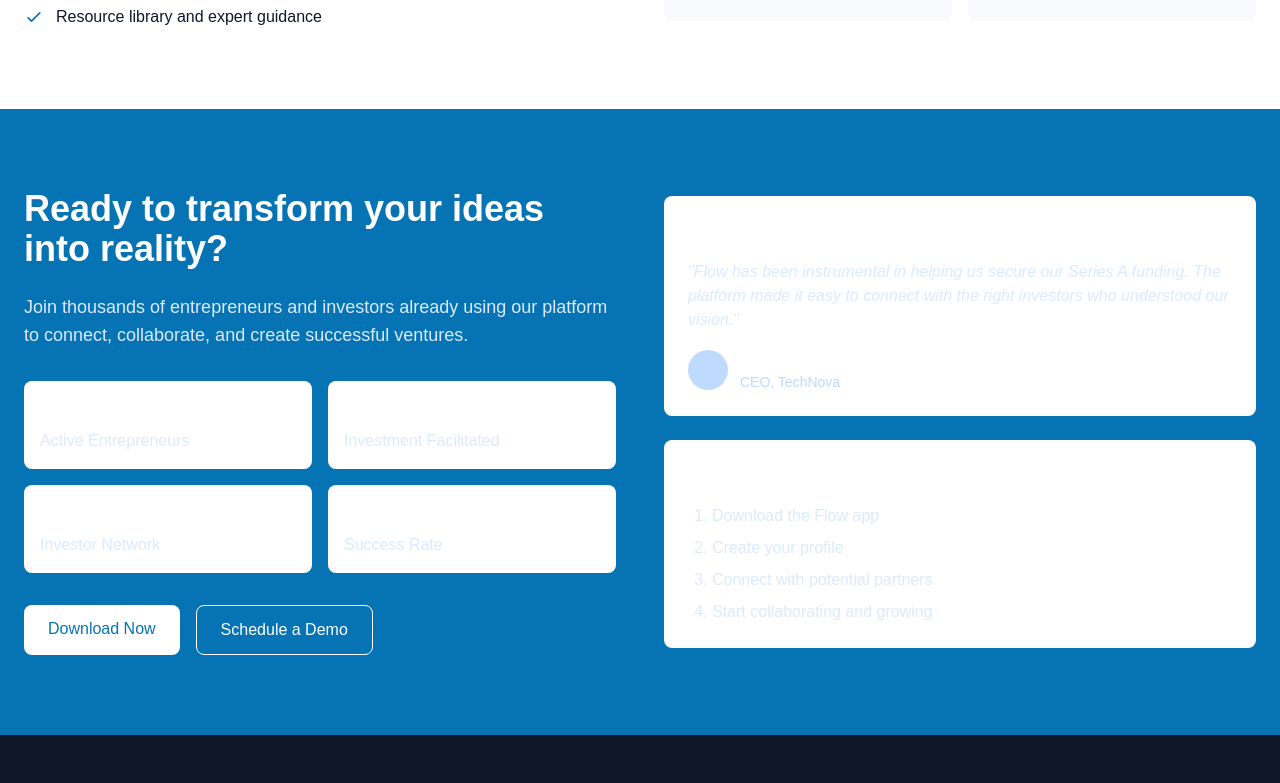
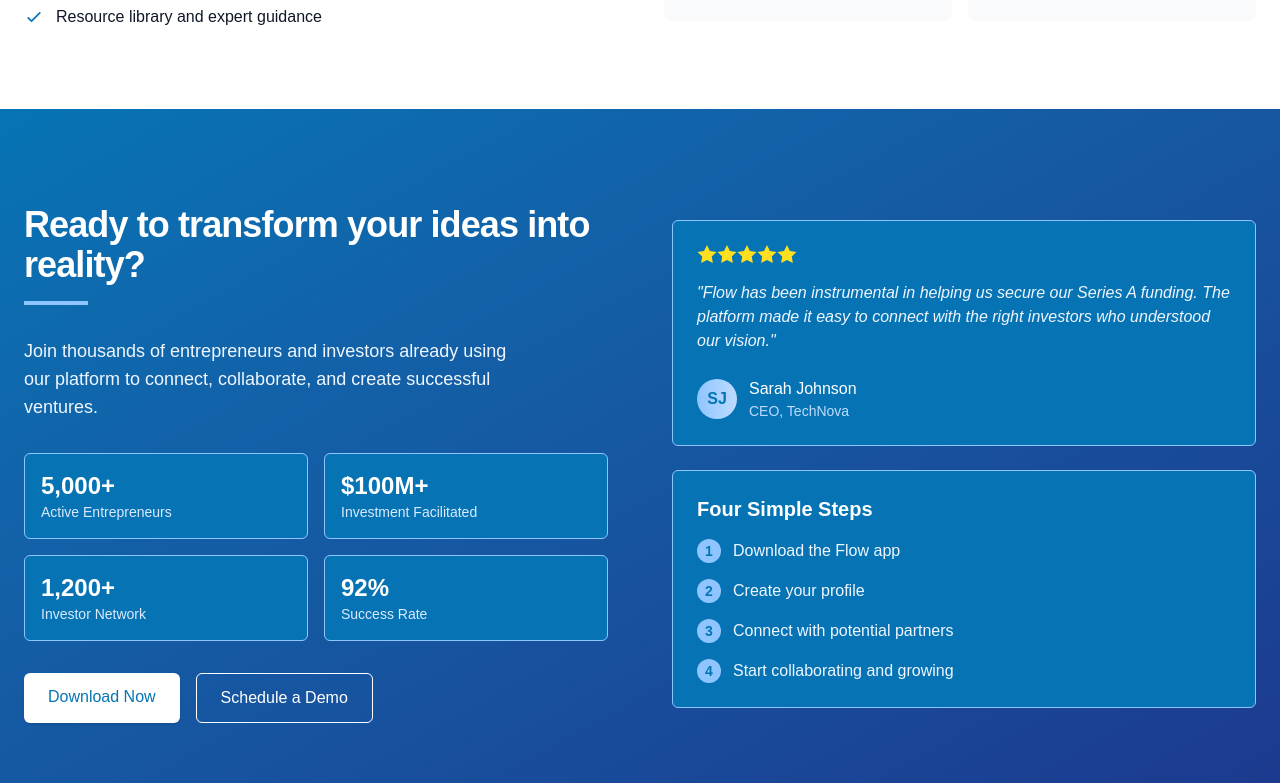
Before and after one commit to johnomeyo/flow-site, a Next.js app: page / in a window 1280 px wide. Shown: the part 1531-2314 px from the top of the page. Built offline with nearby package versions, Linux system fonts and the light colour scheme.

Commit message:
made the necessary changes for smooth design

```diff
--- a/app/page.tsx
+++ b/app/page.tsx
@@ -235,75 +235,96 @@ export default function Home() {
           </div>
         </div>
       </section>
+      <section className="py-16 md:py-24 w-full text-white bg-gradient-to-br from-[#0674B4] to-blue-900">
+  <div className="container mx-auto px-4 md:px-6 max-w-7xl">
+    <div className="grid md:grid-cols-2 gap-8 lg:gap-16 items-center">
+      <div className="space-y-8">
+        <div>
+          <h2 className="text-3xl md:text-4xl font-bold tracking-tight">Ready to transform your ideas into reality?</h2>
+          <div className="h-1 w-16 bg-blue-300 mt-4"></div>
+        </div>
 
-      {/* CTA Section - Expanded */}
-      <section className="py-20 w-full text-white" style={{ backgroundColor: '#0674B4' }}>
-        <div className="container mx-auto px-6">
-          <div className="grid md:grid-cols-2 gap-12 items-center">
-            <div>
-              <h2 className="text-3xl md:text-4xl font-bold mb-6">Ready to transform your ideas into reality?</h2>
-              <p className="text-blue-100 mb-8 text-lg">
+        <p className="text-blue-50 text-lg max-w-lg">
           Join thousands of entrepreneurs and investors already using our platform to connect, collaborate, and create successful ventures.
         </p>
 
-              <div className="grid grid-cols-2 gap-4 mb-8">
-                <div className="bg-white bg-opacity-10 p-4 rounded-lg">
-                  <h4 className="font-semibold text-xl mb-1">5,000+</h4>
-                  <p className="text-blue-100">Active Entrepreneurs</p>
+        <div className="grid grid-cols-2 gap-4">
+          <div className="border border-blue-300 p-4 rounded-md backdrop-blur-sm bg-[#0674B4]">
+            <p className="font-semibold text-2xl">5,000+</p>
+            <p className="text-blue-100 text-sm">Active Entrepreneurs</p>
           </div>
-                <div className="bg-white bg-opacity-10 p-4 rounded-lg">
-                  <h4 className="font-semibold text-xl mb-1">$100M+</h4>
-                  <p className="text-blue-100">Investment Facilitated</p>
+          <div className="border border-blue-300 p-4 rounded-md backdrop-blur-sm bg-[#0674B4]">
+            <p className="font-semibold text-2xl">$100M+</p>
+            <p className="text-blue-100 text-sm">Investment Facilitated</p>
           </div>
-                <div className="bg-white bg-opacity-10 p-4 rounded-lg">
-                  <h4 className="font-semibold text-xl mb-1">1,200+</h4>
-                  <p className="text-blue-100">Investor Network</p>
+          <div className="border border-blue-300 p-4 rounded-md backdrop-blur-sm bg-[#0674B4]">
+            <p className="font-semibold text-2xl">1,200+</p>
+            <p className="text-blue-100 text-sm">Investor Network</p>
           </div>
-                <div className="bg-white bg-opacity-10 p-4 rounded-lg">
-                  <h4 className="font-semibold text-xl mb-1">92%</h4>
-                  <p className="text-blue-100">Success Rate</p>
+          <div className="border border-blue-300 p-4 rounded-md backdrop-blur-sm bg-[#0674B4]">
+            <p className="font-semibold text-2xl">92%</p>
+            <p className="text-blue-100 text-sm">Success Rate</p>
           </div>
         </div>
 
-              <div className="flex flex-col sm:flex-row space-y-4 sm:space-y-0 sm:space-x-4">
-                <Link href="/download" className="px-6 py-3 bg-white text-center font-medium rounded-lg transition-colors" style={{ color: '#0674B4' }}>
+        <div className="flex flex-col sm:flex-row gap-4">
+          <a href="/download" className="px-6 py-3 bg-white text-[#0674B4] text-center font-medium rounded-md hover:bg-blue-50 transition-colors duration-300 shadow-sm">
             Download Now
-                </Link>
-                <Link href="/contact" className="px-6 py-3 border border-white text-white text-center font-medium rounded-lg hover:bg-white hover:bg-opacity-10 transition-colors">
+          </a>
+          <a href="/contact" className="px-6 py-3 border border-white text-white text-center font-medium rounded-md hover:bg-white hover:bg-opacity-10 transition-colors duration-300">
             Schedule a Demo
-                </Link>
+          </a>
         </div>
       </div>
 
-            <div className="space-y-6">
-              <div className="bg-white bg-opacity-10 p-6 rounded-lg">
-                <h3 className="text-xl font-semibold mb-3">What Our Users Say</h3>
-                <p className="italic text-blue-100 mb-4">
+      <div className="space-y-6 mt-8 md:mt-0">
+        <div className="backdrop-blur-sm bg-[#0674B4] border border-blue-300 p-6 rounded-md">
+          <div className="flex items-center mb-4">
+            <div className="flex">
+              {[1, 2, 3, 4, 5].map((star) => (
+                <svg key={star} className="h-5 w-5 text-yellow-300 fill-current" viewBox="0 0 20 20">
+                  <path d="M10 15l-5.878 3.09 1.123-6.545L.489 6.91l6.572-.955L10 0l2.939 5.955 6.572.955-4.756 4.635 1.123 6.545z" />
+                </svg>
+              ))}
+            </div>
+          </div>
+          <p className="italic text-blue-50 mb-6">
             "Flow has been instrumental in helping us secure our Series A funding. The platform made it easy to connect with the right investors who understood our vision."
           </p>
           <div className="flex items-center">
-                  <div className="w-10 h-10 rounded-full bg-blue-200 mr-3"></div>
-                  <div>
+            <div className="w-10 h-10 rounded-full bg-gradient-to-r from-blue-300 to-blue-200 flex items-center justify-center text-[#0674B4] font-bold">SJ</div>
+            <div className="ml-3">
               <p className="font-medium">Sarah Johnson</p>
               <p className="text-blue-200 text-sm">CEO, TechNova</p>
             </div>
           </div>
         </div>
 
-              <div className="bg-white bg-opacity-10 p-6 rounded-lg">
-                <h3 className="text-xl font-semibold mb-3">Getting Started is Easy</h3>
-                <ol className="space-y-2 ml-6 list-decimal">
-                  <li className="text-blue-100">Download the Flow app</li>
-                  <li className="text-blue-100">Create your profile</li>
-                  <li className="text-blue-100">Connect with potential partners</li>
-                  <li className="text-blue-100">Start collaborating and growing</li>
-                </ol>
+        <div className="backdrop-blur-sm bg-[#0674B4] border border-blue-300 p-6 rounded-md">
+          <h3 className="text-xl font-semibold mb-4">Four Simple Steps</h3>
+          <div className="space-y-4">
+            <div className="flex items-start">
+              <div className="flex-shrink-0 w-6 h-6 rounded-full bg-blue-300 text-[#0674B4] flex items-center justify-center font-semibold text-sm">1</div>
+              <p className="ml-3 text-blue-50">Download the Flow app</p>
+            </div>
+            <div className="flex items-start">
+              <div className="flex-shrink-0 w-6 h-6 rounded-full bg-blue-300 text-[#0674B4] flex items-center justify-center font-semibold text-sm">2</div>
+              <p className="ml-3 text-blue-50">Create your profile</p>
+            </div>
+            <div className="flex items-start">
+              <div className="flex-shrink-0 w-6 h-6 rounded-full bg-blue-300 text-[#0674B4] flex items-center justify-center font-semibold text-sm">3</div>
+              <p className="ml-3 text-blue-50">Connect with potential partners</p>
+            </div>
+            <div className="flex items-start">
+              <div className="flex-shrink-0 w-6 h-6 rounded-full bg-blue-300 text-[#0674B4] flex items-center justify-center font-semibold text-sm">4</div>
+              <p className="ml-3 text-blue-50">Start collaborating and growing</p>
+            </div>
+          </div>
         </div>
       </div>
     </div>
   </div>
 </section>
-
       {/* Footer */}
       <footer className="bg-gray-900 text-gray-300 py-12">
         <div className="container mx-auto px-6">
```
Lines whose indentation alone changed are shown as unchanged.
